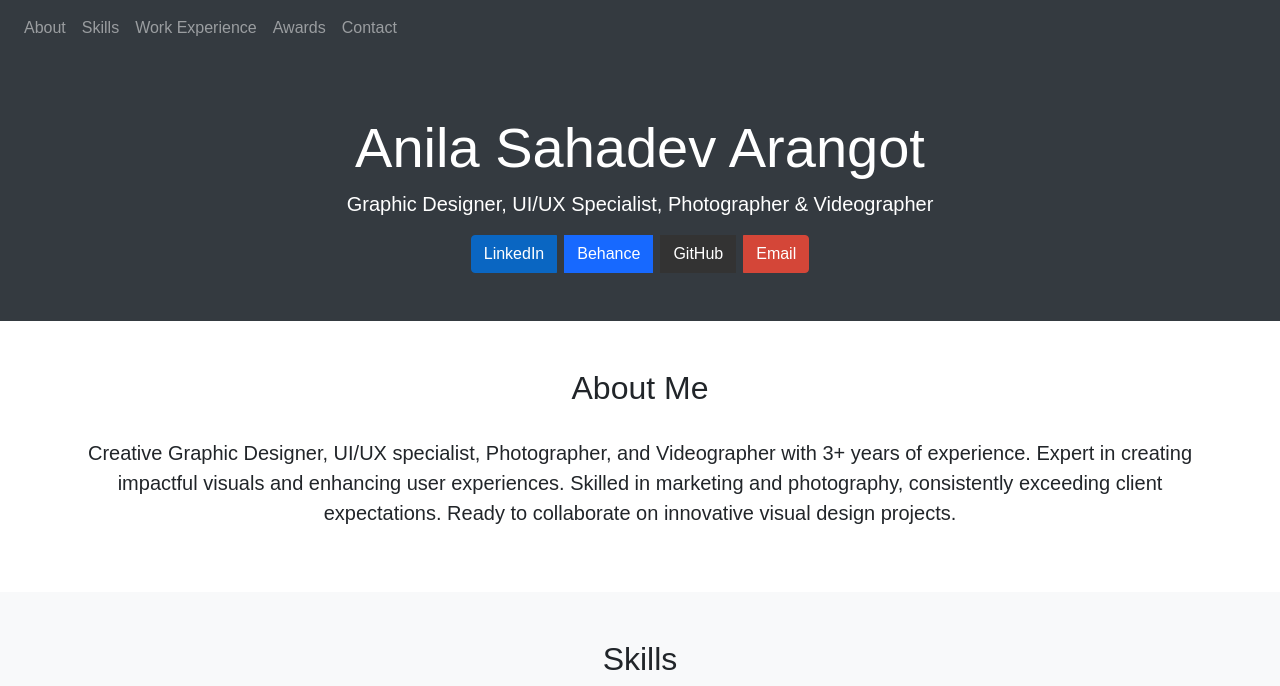
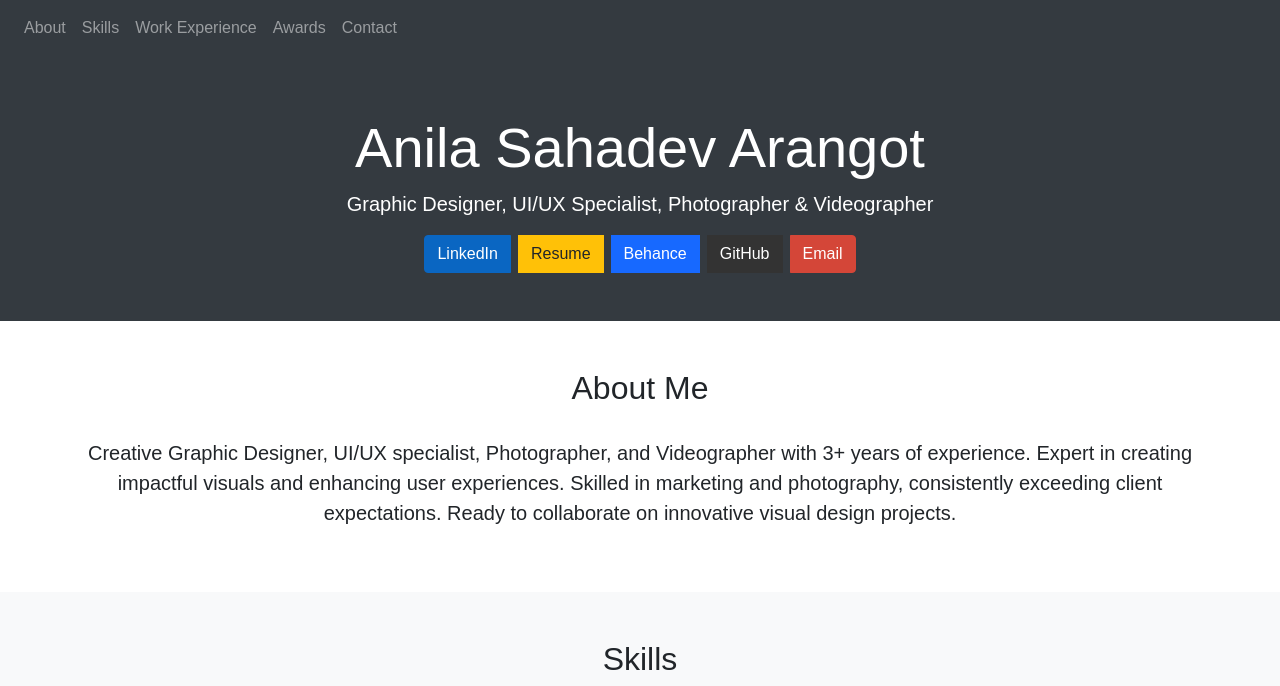
Before and after one commit to AnilaSahadev/AnilaSahadev.github.io, a plain HTML site: page index.html in a window 1280 px wide. Shown: the top 686 px of the page. Drawn offline with nearby package versions, Linux system fonts and the light colour scheme.

Commit message:
Update index.html
Added resume

```diff
--- a/index.html
+++ b/index.html
@@ -62,6 +62,11 @@
             href="https://bit.ly/anilalinkedin"
             class="btn btn-primary btn-linkedin"
             >LinkedIn</a
+          >
+          <a
+          href="https://drive.google.com/file/d/1MyUdeNLK5O4FugecodmY3U1aC5SRzrXG/view?usp=sharing"
+          class="btn btn-warning"
+          >Resume</a
           >
           <a
             href="https://www.behance.net/anilasahadev"
```
